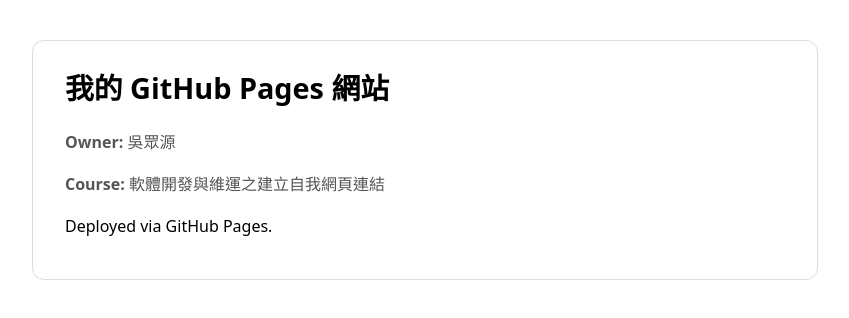
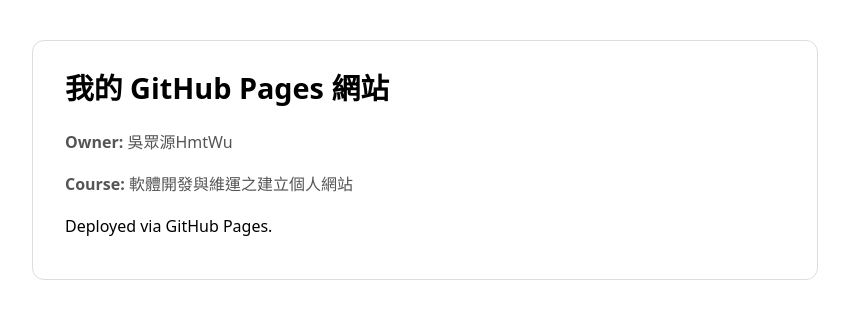
Before and after one commit to HmtWu/devops-pages-lab, a plain HTML site: page index.html in a window 1280 px wide. Shown: the whole page, without its empty margins (8-857 px from the left). Drawn offline with Linux system fonts and the light colour scheme.

Commit message:
Update name and course info

```diff
--- a/index.html
+++ b/index.html
@@ -11,7 +11,7 @@
 </style>
 <main class="card">
   <h1>我的 GitHub Pages 網站</h1>
-  <p class="meta"><strong>Owner:</strong> 吳眾源</p>
-  <p class="meta"><strong>Course:</strong> 軟體開發與維運之建立自我網頁連結</p>
+  <p class="meta"><strong>Owner:</strong> 吳眾源HmtWu</p>
+  <p class="meta"><strong>Course:</strong> 軟體開發與維運之建立個人網站</p>
   <p>Deployed via GitHub Pages.</p>
 </main>
```
